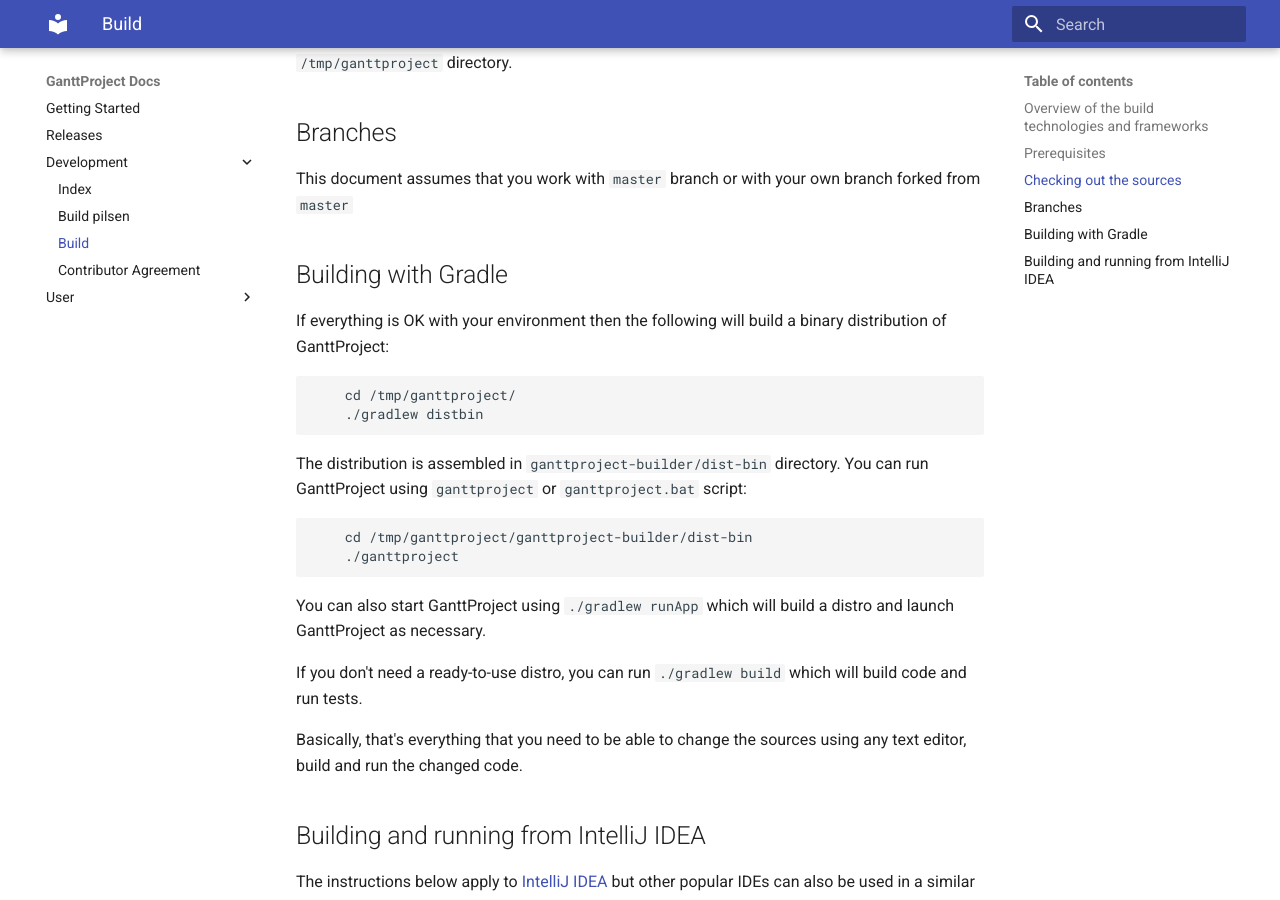
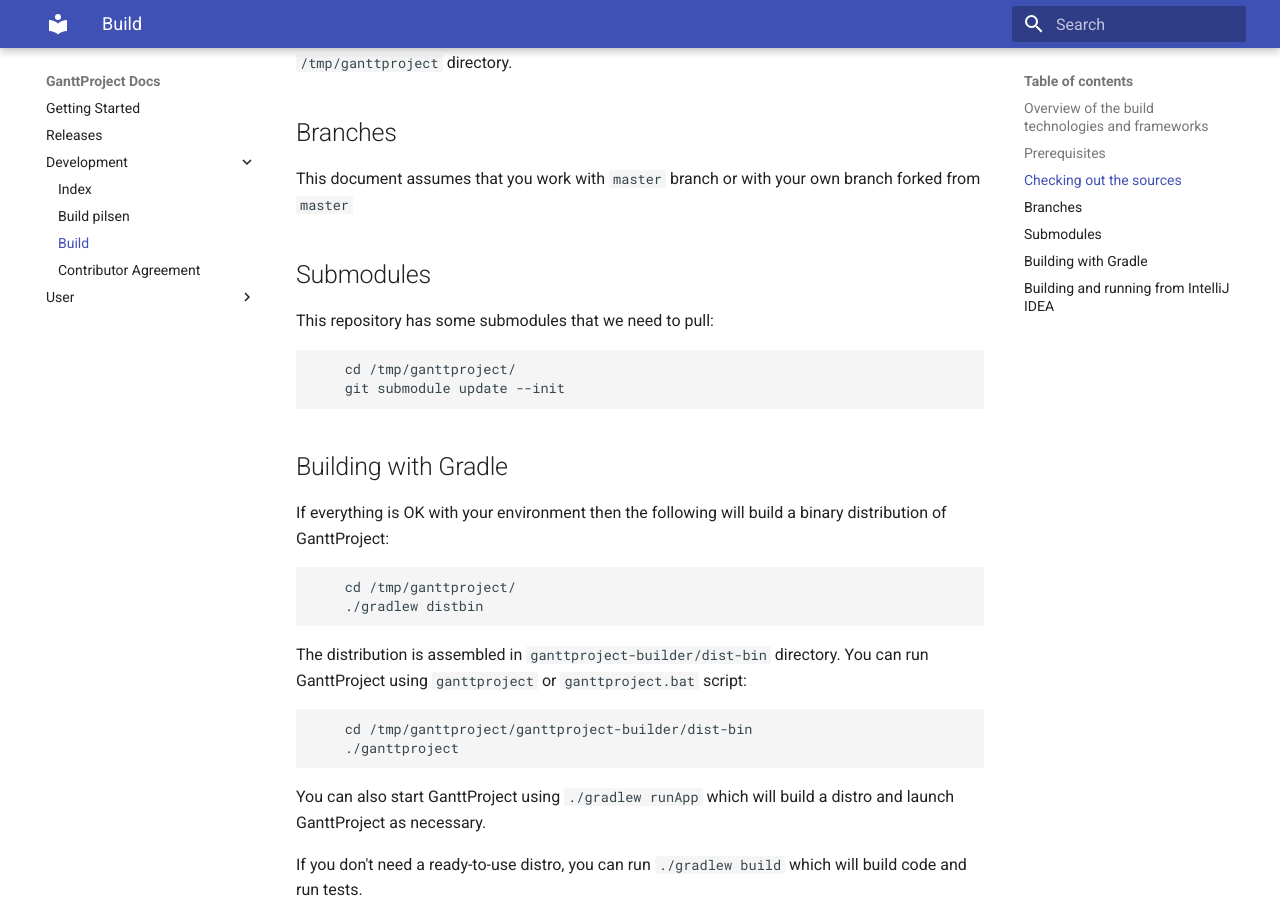
Before and after one commit to bardsoftware/ganttproject.docs, an MkDocs documentation site: the page built from docs/development/build.md, in a window 1280 px wide and 900 px high, scrolled down 923 px. Built offline with MkDocs 1.6.1 and Material for MkDocs 9.7.7, drawn with Linux system fonts in a browser that asks for light colours.

Commit message:
Add git submodules to build instructions

````diff
--- a/docs/development/build.md
+++ b/docs/development/build.md
@@ -34,6 +34,15 @@ The rest of this page assumes that you checked out the sources using one of the
 ## Branches
 
 This document assumes that you work with `master` branch or with your own branch forked from `master`
+
+## Submodules
+
+This repository has some submodules that we need to pull:
+
+```
+    cd /tmp/ganttproject/
+    git submodule update --init
+```
 
 ## Building with Gradle
 
````
